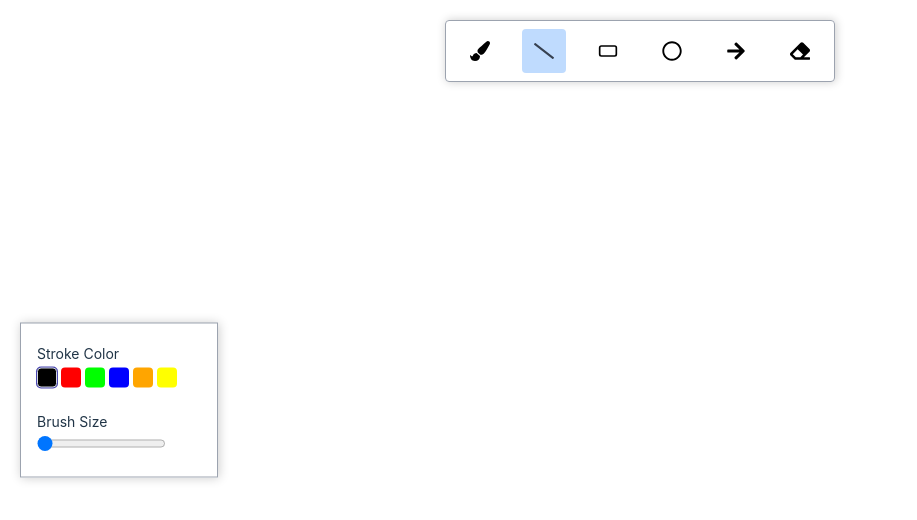
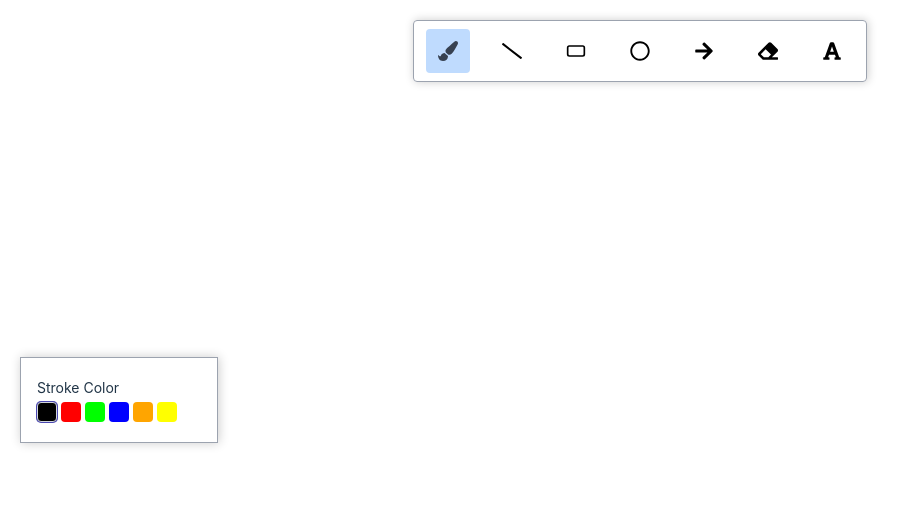
Before and after one commit to SiddharthCA96/WhiteBoard, a React (Vite) app: page / in a window 1280 px wide. Shown: the top 520 px of the page, without its empty margins (0-917 px from the left). Built offline with nearby package versions, Linux system fonts and the light colour scheme.

Commit message:
text tool setup

```diff
--- a/constants.js
+++ b/constants.js
@@ -12,6 +12,7 @@ export const TOOL_ACTIONS_TYPES = {
   NONE: "NONE",
   DRAWING: "DRAWING",
   ERASING: "ERASING",
+  WRITING:  "WRITING",
 };
 
 export const BOARD_ACTIONS = {
@@ -21,6 +22,7 @@ export const BOARD_ACTIONS = {
   DRAW_UP: "DRAW_UP",
   ERASE: "ERASE",
   CHANGE_ACTION_TYPE: "CHANGE_ACTION_TYPE",
+  CHANGE_TEXT: "CHANGE_TEXT",
 };
 
 export const COLORS = {
@@ -46,12 +48,14 @@ export const STROKE_TOOL_TYPES = [
   TOOL_ITEMS.RECTANGLE,
   TOOL_ITEMS.CIRCLE,
   TOOL_ITEMS.BRUSH,
+  TOOL_ITEMS.TEXT,
 ];
 export const SIZE_TOOL_TYPES = [
   TOOL_ITEMS.LINE,
   TOOL_ITEMS.ARROW,
   TOOL_ITEMS.RECTANGLE,
   TOOL_ITEMS.CIRCLE,
+  TOOL_ITEMS.TEXT,
 ];
 export const ARROW_LENGTH = 20;
 export const ELEMENT_ERASE_THRESHOLD=0.1;
--- a/src/components/Board/index.jsx
+++ b/src/components/Board/index.jsx
@@ -3,13 +3,17 @@ import { TOOL_ACTIONS_TYPES, TOOL_ITEMS } from "../../../constants";
 import rough from "roughjs";
 import boardContext from "../../store/board-context";
 import toolboxContext from "../../store/ToolBoxContext";
+import classes from "./index.module.css";
 function Board() {
   const canvasRef = useRef();
+  const textAreaRef = useRef();
   const {
     elements,
+    toolActionType,
     boardMouseDownHandler,
     boardMouseMoveHandler,
     boardMouseUpHandler,
+    textAreaBlurHandler,
   } = useContext(boardContext);
 
   //get the toolboxstate to use it
@@ -33,6 +37,7 @@ function Board() {
     // Clear canvas
     context.clearRect(0, 0, canvas.width, canvas.height);
 
+    console.log("Updated elements:", elements);
     // Draw elements
     elements.forEach((element) => {
       switch (element.type) {
@@ -48,11 +53,30 @@ function Board() {
           context.restore();
           break;
         }
+        case TOOL_ITEMS.TEXT: {
+          console.log("Rendering element:", element);
+          context.textBaseline = "top";
+          context.font = `${element.size}px Caveat`;
+          context.fillStyle = element.stroke;
+          context.fillText(element.text, element.x1, element.y1);
+          context.restore();
+          break;
+        }
         default:
           throw new Error("Type not recognised");
       }
     });
   }, [elements]);
+
+  useEffect(() => {
+    const textArea = textAreaRef.current;
+    if (toolActionType === TOOL_ACTIONS_TYPES.WRITING) {
+      setTimeout(() => {
+        textArea.focus();
+      }, 0);
+      //textArea.focus();
+    }
+  }, [toolActionType]);
 
   const handleMouseDown = (event) => {
     const { clientX, clientY } = event;
@@ -75,6 +99,23 @@ function Board() {
   };
 
   return (
+    <>
+      {toolActionType === TOOL_ACTIONS_TYPES.WRITING && (
+        <textarea
+          className={classes.textElementBox}
+          type="text"
+          ref={textAreaRef}
+          style={{
+            top: elements[elements.length - 1].y1,
+            left: elements[elements.length - 1].x1,
+            fontSize: `${elements[elements.length - 1]?.size}px`,
+            color: elements[elements.length - 1]?.stroke,
+          }}
+          onBlur={(event) =>
+            textAreaBlurHandler(event.target.value, toolboxState)
+          }
+        />
+      )}
       <canvas
         ref={canvasRef}
         id="canvas"
@@ -82,6 +123,7 @@ function Board() {
         onMouseMove={handleMouseMove}
         onMouseUp={handleMouseUp}
       />
+    </>
   );
 }
 
--- a/src/components/Board/index.module.css
+++ b/src/components/Board/index.module.css
@@ -0,0 +1,17 @@
+.textElementBox {
+    position: fixed;
+    border: none;
+    background: transparent;
+    resize: none;
+    outline: none;
+    padding: 0;
+    margin: 0;
+    width: auto;
+    height: auto;
+    overflow: hidden;
+    font-size: inherit;
+    font-family: inherit;
+    color: inherit;
+    line-height: inherit;
+    font-family: "Caveat";
+  }
--- a/src/components/Toolbar/index.jsx
+++ b/src/components/Toolbar/index.jsx
@@ -2,7 +2,7 @@ import React, { useContext } from "react";
 import classes from "./index.module.css";
 import cx from "classnames";
 import { LuRectangleHorizontal } from "react-icons/lu";
-import { FaSlash, FaRegCircle, FaArrowRight,FaPaintBrush,FaEraser } from "react-icons/fa";
+import { FaSlash, FaRegCircle, FaArrowRight,FaPaintBrush,FaEraser,FaFont } from "react-icons/fa";
 import boardContext from "../../store/board-context";
 import { TOOL_ITEMS } from "../../../constants";
 
@@ -53,6 +53,13 @@ const ToolBar = () => {
         onClick={() => handleToolItemClick(TOOL_ITEMS.ERASER)}>
         <FaEraser />
       </div>
+      <div
+        className={cx(classes.toolItem, {
+          [classes.active]: activeToolItem === TOOL_ITEMS.TEXT,
+        })}
+        onClick={() => handleToolItemClick(TOOL_ITEMS.TEXT)}>
+        <FaFont/>
+      </div>
     </div>
   );
 };
--- a/src/components/Toolbox/index.jsx
+++ b/src/components/Toolbox/index.jsx
@@ -67,12 +67,12 @@ const ToolBox = () => {
 
       {SIZE_TOOL_TYPES.includes(activeToolItem) && (
         <div className={classes.selectOptionContainer}>
-          <div className={classes.toolBoxLabel}>Brush Size</div>
+          <div className={classes.toolBoxLabel}>{activeToolItem===TOOL_ITEMS.TEXT?"Font Size":"Brush SizeS"}</div>
           <input
             type="range"
             step={1}
-            min={1}
-            max={10}
+            min={activeToolItem===TOOL_ITEMS.TEXT?16:1}
+            max={activeToolItem===TOOL_ITEMS.TEXT?38:10}
             value={size}
             onChange={(event)=>changeSize(activeToolItem,event.target.value)}
             ></input>
--- a/src/index.css
+++ b/src/index.css
@@ -1,3 +1,4 @@
+@import url("https://fonts.googleapis.com/css2?family=Caveat:wght@400..700&display=swap");
 @tailwind base;
 @tailwind components;
 @tailwind utilities;
--- a/src/store/ToolBoxProvider.jsx
+++ b/src/store/ToolBoxProvider.jsx
@@ -46,6 +46,10 @@ const initialToolboxState = {
   [TOOL_ITEMS.ARROW]: {
     stroke: COLORS.BLACK,
     size: 1,
+  },
+  [TOOL_ITEMS.TEXT]: {
+    stroke: COLORS.BLACK,
+    size: 16,
   },
 };
 const ToolBoxProvider = ({ children }) => {
--- a/src/store/board-context.jsx
+++ b/src/store/board-context.jsx
@@ -10,6 +10,7 @@ const boardContext=createContext({
     handleToolItemClick:()=>{},
     boardMouseMoveHandler:()=>{},
     boardMouseUpHandler:()=>{},
+    textAreaBlurHandler:()=>{},
 });
 
 export default boardContext;
--- a/src/store/boardProvider.jsx
+++ b/src/store/boardProvider.jsx
@@ -2,7 +2,7 @@ import React, { useReducer } from "react";
 import { BOARD_ACTIONS, TOOL_ACTIONS_TYPES, TOOL_ITEMS } from "../../constants";
 import boardContext from "./board-context";
 import rough from "roughjs/bin/rough";
-import { createRoughElement, getSvgPathFromStroke } from "../utils/element";
+import { createElement, getSvgPathFromStroke } from "../utils/element";
 import { isPointNearElement } from "../utils/element";
 import getStroke from "perfect-freehand";
 const gen = rough.generator();
@@ -28,7 +28,7 @@ const boardReducer = (state, action) => {
       //get the payload
       const { clientX, clientY, stroke, fill, size } = action.payload;
       //create the new element
-      const newEle = createRoughElement(
+      const newEle = createElement(
         state.elements.length,
         clientX,
         clientY,
@@ -42,7 +42,10 @@ const boardReducer = (state, action) => {
         //updating the state
         ...state,
         //Declare the tool action type
-        toolActionType: TOOL_ACTIONS_TYPES.DRAWING,
+        toolActionType:
+          state.activeToolItem === TOOL_ITEMS.TEXT
+            ? TOOL_ACTIONS_TYPES.WRITING
+            : TOOL_ACTIONS_TYPES.DRAWING,
         //update the elements
         elements: [...prevElements, newEle],
       };
@@ -65,7 +68,7 @@ const boardReducer = (state, action) => {
         case TOOL_ITEMS.CIRCLE:
         case TOOL_ITEMS.ARROW:
           const { x1, y1, stroke, fill, size } = newElements[index];
-          const newElement = createRoughElement(
+          const newElement = createElement(
             index,
             x1,
             y1,
@@ -110,7 +113,7 @@ const boardReducer = (state, action) => {
       console.log("onside dra erase");
       const { clientX, clientY } = action.payload;
       let newElements = [...state.elements];
-     // console.log(newElements);
+      // console.log(newElements);
 
       newElements = newElements.filter((element) => {
         return !isPointNearElement(element, clientX, clientY);
@@ -122,6 +125,19 @@ const boardReducer = (state, action) => {
         elements: newElements,
       };
     }
+    case BOARD_ACTIONS.CHANGE_TEXT:{
+      console.log("bp ke text ke andr");
+
+      const index=state.elements.length-1;
+      const newElements=[...state.elements];
+      newElements[index].text=action.payload.text;
+      return {
+        ...state,
+        //TEXTAREA GAYAB KRO
+        toolActionType:TOOL_ACTIONS_TYPES.NONE,
+        elements:newElements,
+      }
+    }
     default:
       return state;
   }
@@ -129,7 +145,7 @@ const boardReducer = (state, action) => {
 
 //initial state of the board
 const initialBoardState = {
-  activeToolItem: TOOL_ITEMS.LINE,
+  activeToolItem: TOOL_ITEMS.BRUSH,
   toolActionType: TOOL_ACTIONS_TYPES.NONE,
   elements: [],
 };
@@ -142,6 +158,7 @@ const BoardProvider = ({ children }) => {
   //to set the elements (state of the element)
 
   const boardMouseDownHandler = (event, toolboxState) => {
+    if(boardState.toolActionType===TOOL_ACTIONS_TYPES.WRITING)return;
     const { clientX, clientY } = event;
     //dispatch th action to change the state of the elements
 
@@ -169,6 +186,7 @@ const BoardProvider = ({ children }) => {
   };
 
   const boardMouseMoveHandler = (event) => {
+    if(boardState.toolActionType===TOOL_ACTIONS_TYPES.WRITING)return;
     const { clientX, clientY } = event;
     //dispatch th action to change the state of the elements
     //console.log(boardState.toolActionType);
@@ -194,11 +212,12 @@ const BoardProvider = ({ children }) => {
 
   //just change the toolaction type to none
   const boardMouseUpHandler = () => {
+    if(boardState.toolActionType===TOOL_ACTIONS_TYPES.WRITING)return;
     //dispatch th action to change the state of the elements
-    if(boardState.toolActionType===TOOL_ACTIONS_TYPES.DRAWING){
+    if (boardState.toolActionType === TOOL_ACTIONS_TYPES.DRAWING) {
       dispatchBoardAction({
-        type:BOARD_ACTIONS.DRAW_UP,
-      })
+        type: BOARD_ACTIONS.DRAW_UP,
+      });
     }
     dispatchBoardAction({
       type: BOARD_ACTIONS.CHANGE_ACTION_TYPE,
@@ -207,6 +226,19 @@ const BoardProvider = ({ children }) => {
       },
     });
   };
+
+  const textAreaBlurHandler=(text,toolboxState)=>{
+    console.log("Blur handler:", { text, toolboxState });
+
+     dispatchBoardAction({
+      type:BOARD_ACTIONS.CHANGE_TEXT,
+      payload:{
+        text,
+        stroke:toolboxState[boardState.activeToolItem]?.stroke,
+        size:toolboxState[boardState.activeToolItem]?.size,
+      }
+     })
+  }
 
   const handleToolItemClick = (tool) => {
     //console.log(tool);
@@ -227,6 +259,7 @@ const BoardProvider = ({ children }) => {
     boardMouseDownHandler,
     boardMouseMoveHandler,
     boardMouseUpHandler,
+    textAreaBlurHandler,
   };
 
   return (
--- a/src/utils/element.jsx
+++ b/src/utils/element.jsx
@@ -6,7 +6,7 @@ const gen = rough.generator();
 import { isPointCloseToLine } from "./math";
 
 //function to generate new element of different type
-export const createRoughElement = (
+export const createElement = (
   id,
   x1,
   y1,
@@ -86,6 +86,11 @@ export const createRoughElement = (
       element.roughEle = gen.linearPath(points, options);
       return element;
     }
+    case TOOL_ITEMS.TEXT:{
+      //start me empty text rhega n
+      element.text="";
+      return element;
+    }
     default:
       throw new Error("Type not recognised");
   }
```
Lines whose indentation alone changed are shown as unchanged.
